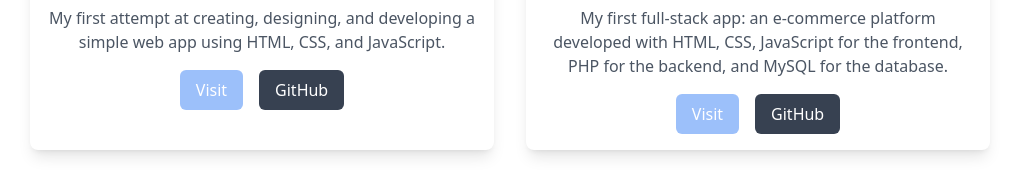
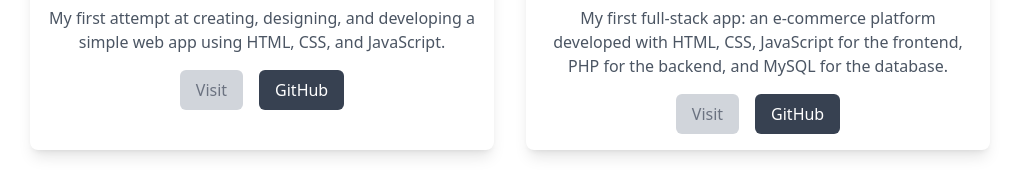
Before and after one commit to AndiZogaj22/portfolio, a React (Vite) app: page / in a window 1280 px wide. Shown: the part 2382-2566 px from the top of the page, without its empty margins (130-1149 px from the left). Built offline with nearby package versions, Linux system fonts and the light colour scheme.

Commit message:
visit fix

```diff
--- a/src/components/Home.jsx
+++ b/src/components/Home.jsx
@@ -23,9 +23,7 @@ const Home = () => {
             <a href="https://www.linkedin.com/in/andi-zogaj-20a8a2242/" target="_blank" rel="noopener noreferrer" className="ml-4 text-gray-500 hover:text-gray-700 dark:text-white dark:hover:text-gray-400">
               <FaLinkedin size={28} />
             </a>
-            <a href="https://portfolio-starter-kit-orpin-eight-16.vercel.app/" target="_blank" rel="noopener noreferrer" className="ml-4 text-gray-500 hover:text-gray-700 dark:text-white dark:hover:text-gray-400">
-              <LuBookOpen size={28} />
-            </a>
+
           </div>
         </div>
         <div className="flex flex-col items-center md:flex-row md:justify-center space-y-4 md:space-x-4">
--- a/src/components/Projects.jsx
+++ b/src/components/Projects.jsx
@@ -27,7 +27,7 @@ const Projects = () => {
       techStack: [<FaHtml5 size={36} className="text-orange-500" title="HTML" /> , <FaCss3Alt size={36} className="text-blue-500" title="CSS" />, <FaJs size={36} className="text-yellow-500" title="JavaScript" />   ],
       description: "My first attempt at creating, designing, and developing a simple web app using HTML, CSS, and JavaScript.",
       image: p1,
-      visitLink: "https://example.com",
+      visitLink: "#",
       githubLink: "https://github.com/AndiZogaj22/Xypo"
     },
     {
@@ -35,7 +35,7 @@ const Projects = () => {
       techStack: [ <FaHtml5 size={36} className="text-orange-500" title="HTML" /> , <FaCss3Alt size={36} className="text-blue-500" title="CSS" />, <FaJs size={36} className="text-yellow-500" title="JavaScript" />, <BiLogoPhp size={36} className="text-blue-500" title="csharp" />,<DiMsqlServer size={36} className="text-red-700"/>   ],
       description: "My first full-stack app: an e-commerce platform developed with HTML, CSS, JavaScript for the frontend, PHP for the backend, and MySQL for the database.",
       image: p8,
-      visitLink: "https://example.com",
+      visitLink: "#",
       githubLink: "https://github.com/AndiZogaj22/Projekti_WEB_AndiZogaj_ErionGrainca"
     },
     {
@@ -43,7 +43,7 @@ const Projects = () => {
       techStack: [ <FaReact size={36} className="text-blue-400" title="React" />,  <BiLogoTailwindCss size={36} className="text-blue-400" title="tailwind" />, <DiMsqlServer size={36} className="text-red-700"/>, <BiLogoMongodb size={36} className="text-green-500" title="MongoDb" />,<SiDotnet size={36} className="text-purple-500" title="csharp" /> ],
       description: "A complex robust e-commerce platform designed for people interested in buying tech products and accessories.",
       image: p9,
-      visitLink: "https://example.com",
+      visitLink: "#",
       githubLink: "https://github.com/DimalMaloku1/Electronic-App"
     },
     {
@@ -51,7 +51,7 @@ const Projects = () => {
       techStack: [<FaHtml5 size={36} className="text-orange-500" title="HTML" /> , <FaCss3Alt size={36} className="text-blue-500" title="CSS" />, <FaJs size={36} className="text-yellow-500" title="JavaScript" />   ],
       description: "UpNorth is a great showcase of front-end work developed with a variety of animation libraries, such as jQuery, GSAP, and many more.",
       image: p2,
-      visitLink: "https://example.com",
+      visitLink: "#",
       githubLink: "https://github.com/AndiZogaj22/UpNorthWebMultimedia"
     },
     {
@@ -59,7 +59,7 @@ const Projects = () => {
       techStack: [ <FaReact size={36} className="text-blue-400" title="React" />,  <BiLogoTailwindCss size={36} className="text-blue-400" title="tailwind" />, <BiLogoMongodb size={36} className="text-green-500" title="MongoDb" />, <SiExpress size={36} className="text-black dark:text-white" title="express" />    ],
       description: "Recipes is an app tailored for individuals interested in Mediterranean cuisine, offering a diverse range of dishes from various countries.",
       image: p4,
-      visitLink: "https://example.com",
+      visitLink: "#",
       githubLink: "https://github.com/AndiZogaj22/Recepies"
     },
     {
@@ -67,7 +67,7 @@ const Projects = () => {
       techStack: [ <FaReact size={36} className="text-blue-400" title="React" />,  <BiLogoTailwindCss size={36} className="text-blue-400" title="tailwind" />,    ],
       description: "StudyNest is a learning platform for individuals interested in downloading or uploading courses and literature online.",
       image: p3,
-      visitLink: "https://example.com",
+      visitLink: "#",
       githubLink: "https://github.com/AndiZogaj22/StudyNest"
     },
 
@@ -76,7 +76,7 @@ const Projects = () => {
       techStack: [ <FaReact size={36} className="text-blue-400" title="React" />,  <BiLogoTailwindCss size={36} className="text-blue-400" title="tailwind" />, <BiLogoMongodb size={36} className="text-green-500" title="MongoDb" />, <SiExpress size={36} className="text-black dark:text-white" title="express" />    ],
       description: "My attempt at developing an online streaming platform for movies and Tv shows",
       image: p5,
-      visitLink: "https://example.com",
+      visitLink: "#",
       githubLink: "https://github.com/AndiZogaj22/Cinema24"
     },
     {
@@ -84,7 +84,7 @@ const Projects = () => {
       techStack: [ <FaReact size={36} className="text-blue-400" title="React" />,  <BiLogoTailwindCss size={36} className="text-blue-400" title="tailwind" />,<DiMsqlServer size={36} className="text-red-700"/>, <SiDotnet size={36} className="text-purple-500" title="csharp" />   ],
       description: "A refined version of an Electronic E-Commerce app with many additional features, representing my magnum opus thus far.",
       image: p6,
-      visitLink: "https://example.com",
+      visitLink: "#",
       githubLink: "https://github.com/AndiZogaj22/tech-electronics"
     },
 
@@ -93,7 +93,7 @@ const Projects = () => {
 techStack: [<BiLogoUnity size={36} className="text-black dark:text-white"  />],
       description: "A Flappy Bird clone developed in Unity with C#, featuring additional features and characteristics inspired by the original.",
       image: p10,
-      visitLink: "https://example.com",
+      visitLink: "#",
       githubLink: "https://github.com/AndiZogaj22/FlappyBird"
     },
     {
@@ -132,10 +132,22 @@ techStack: [<BiLogoUnity size={36} className="text-black dark:text-white"  />],
           </p>
           <p className="text-gray-600 dark:text-white mb-4">{project.description}</p>
           <div className="flex justify-center space-x-4">
-            <button className="bg-blue-500 text-white px-4 py-2 rounded-md transition-colors duration-300 opacity-50 cursor-not-allowed">
-              Visit
-            </button>
-            <a href={project.githubLink} className="bg-gray-700 dark:hover:bg-gray-500 hover:bg-gray-800 text-white px-4 py-2 rounded-md transition-colors duration-300">
+            <a
+  href={project.visitLink && project.visitLink !== "#" ? project.visitLink : undefined}
+  className={`${
+    project.visitLink && project.visitLink !== "#"
+      ? "bg-blue-500 hover:bg-blue-800 dark:hover:bg-gray-500 text-white"
+      : "bg-gray-300 text-gray-500 cursor-not-allowed"
+  } px-4 py-2 rounded-md transition-colors duration-300`}
+  target={project.visitLink && project.visitLink !== "#" ? "_blank" : undefined}
+  rel={project.visitLink && project.visitLink !== "#" ? "noopener noreferrer" : undefined}
+  onClick={(e) => {
+    if (!project.visitLink || project.visitLink === "#") e.preventDefault();
+  }}
+>
+  Visit
+</a>
+            <a href={project.githubLink } className="bg-gray-700 dark:hover:bg-gray-500 hover:bg-gray-800 text-white px-4 py-2 rounded-md transition-colors duration-300">
               GitHub
             </a>
           </div>
```
